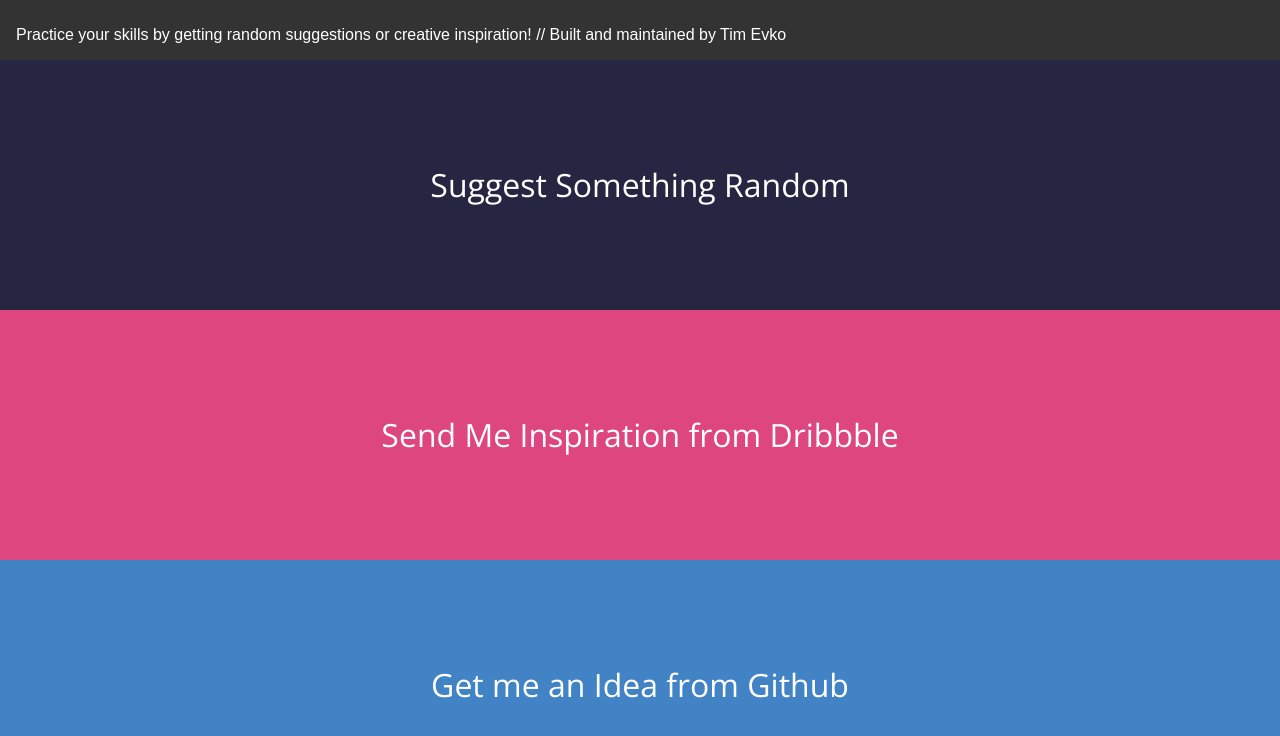
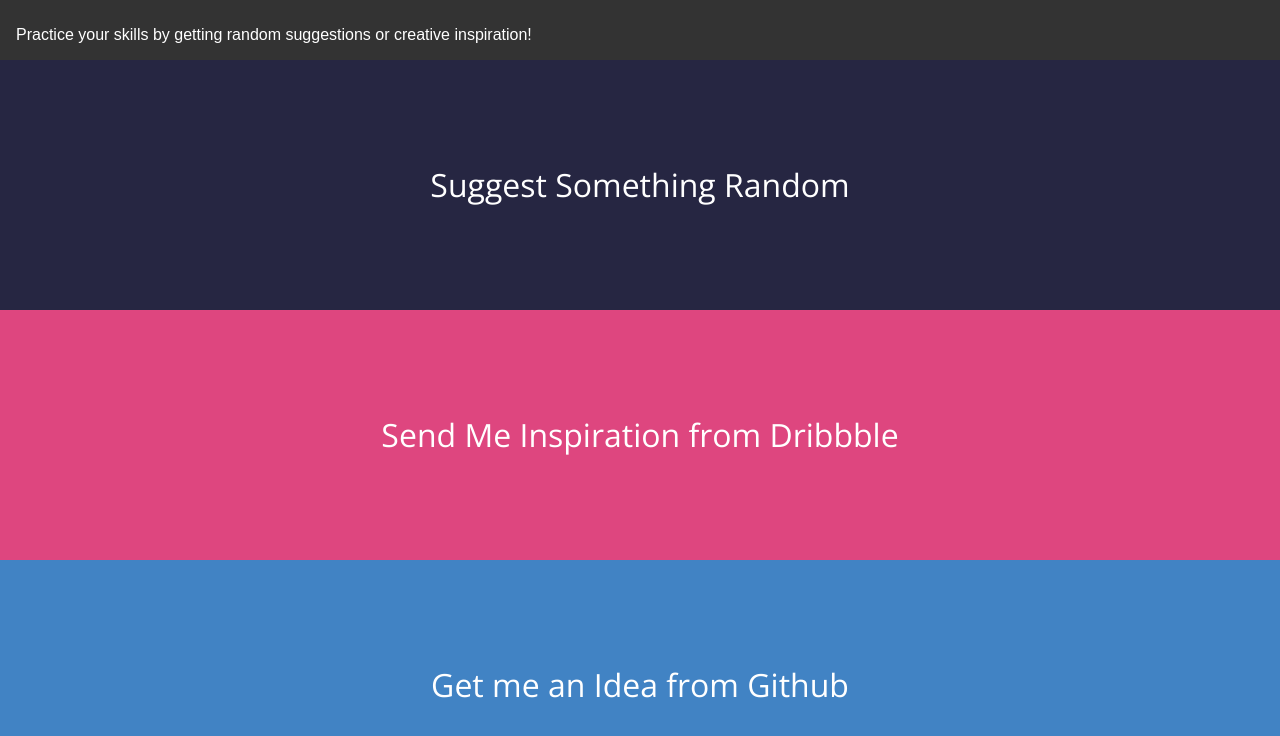
Before and after one commit to tevko/tevko.github.io, a website: page practice/index.html in a window 1280 px wide. Drawn offline with nearby package versions, Linux system fonts and the light colour scheme.

Commit message:
attribution link removed

```diff
--- a/practice/index.html
+++ b/practice/index.html
@@ -20,7 +20,7 @@
         <p class="browsehappy">You are using an <strong>outdated</strong> browser. Please <a href="http://browsehappy.com/">upgrade your browser</a> to improve your experience.</p>
     <![endif]-->
     <header class="main-header group home">
-        <p>Practice your skills by getting random suggestions or creative inspiration! // <a target="_blank" class="attribution" href="http://timevko.com/">Built and maintained by Tim Evko</a></p>
+        <p>Practice your skills by getting random suggestions or creative inspiration!</p>
     </header>
     <section class="pageContent block-container home">
         <a href="random.html">
```
